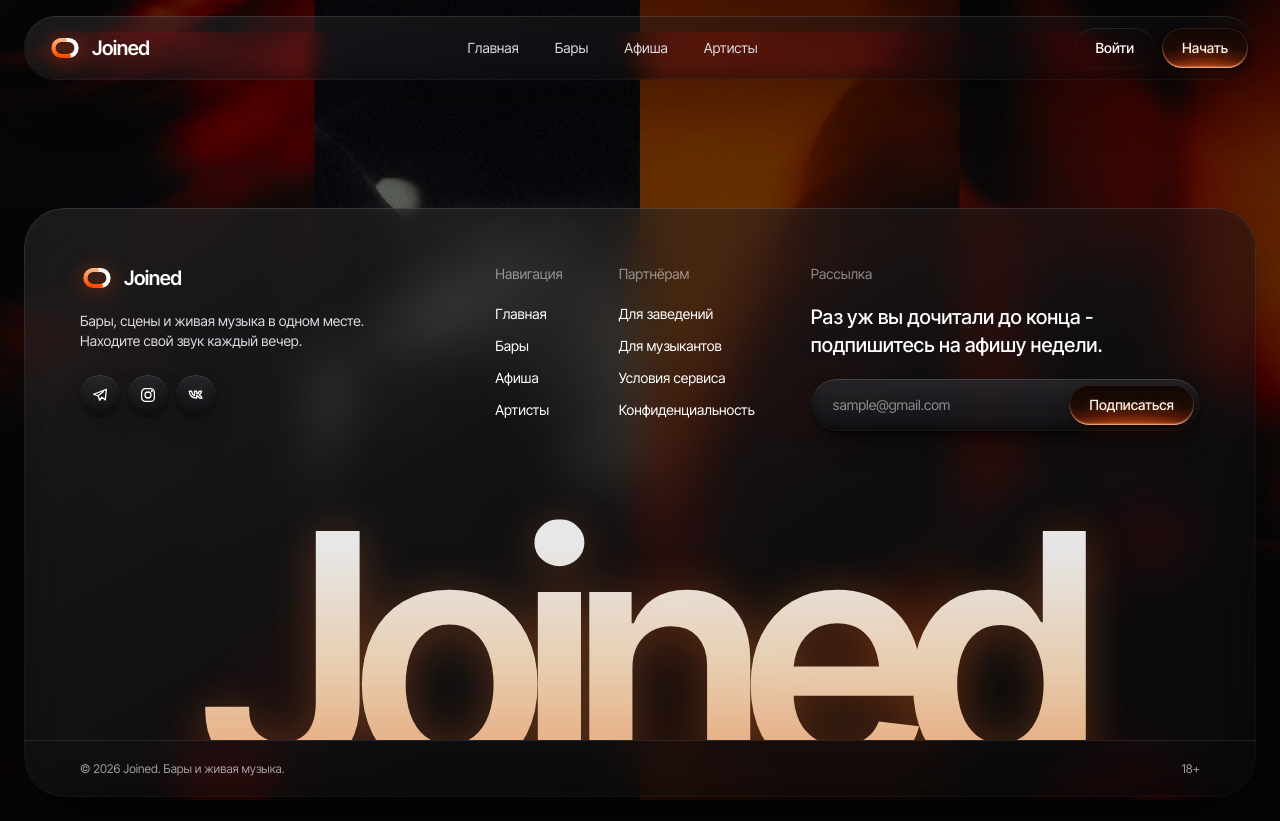
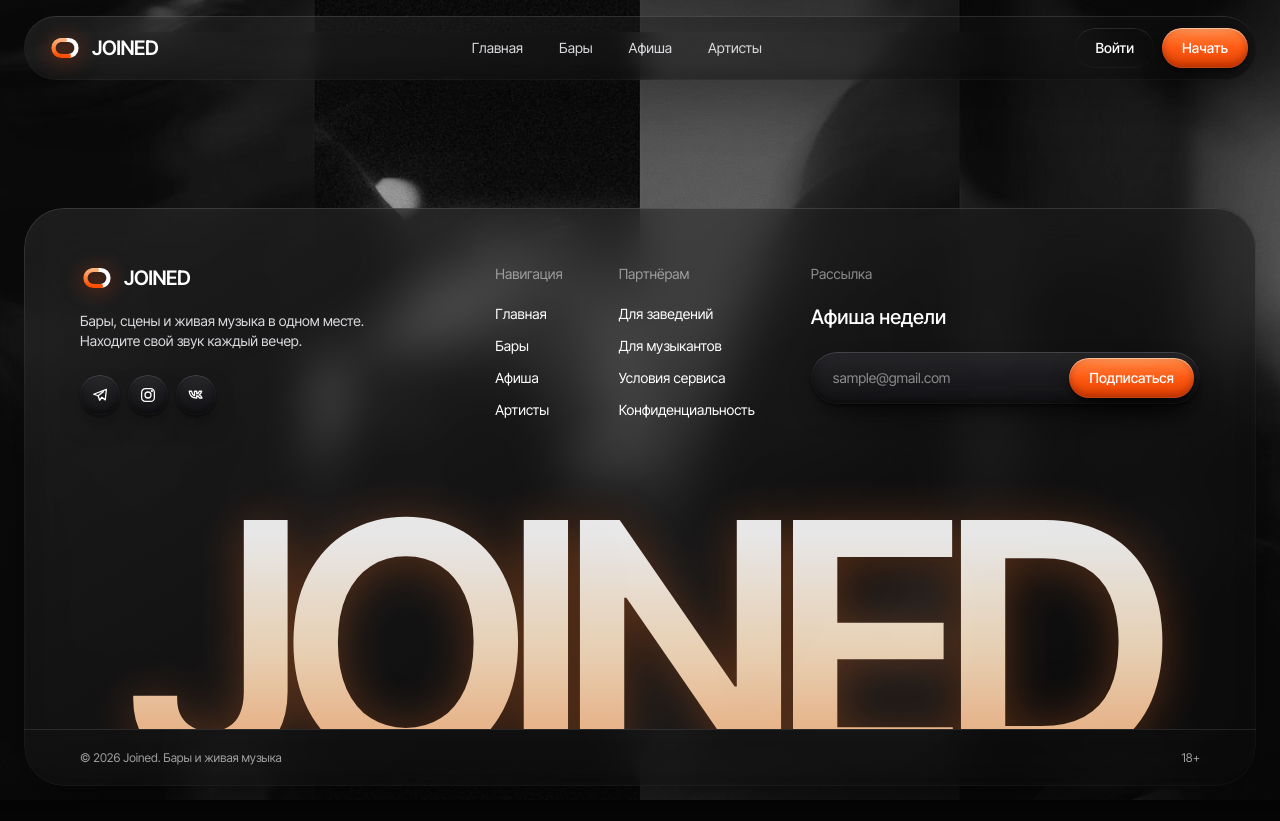
Before and after one commit to kxxdree/jnd-new, a Nuxt app: page /home/ui/HomePage in a window 1280 px wide. Built offline with nearby package versions, Linux system fonts and the light colour scheme.

Commit message:
feat: wip

```diff
--- a/app/styles/main.css
+++ b/app/styles/main.css
@@ -50,18 +50,17 @@
   /* вдавленный элемент (бейдж, поле, дорожка) */
   --lg-sunken: rgb(0 0 0 / 0.34);
   --lg-sunken-shadow: inset 0 2px 4px rgb(0 0 0 / 0.55), inset 0 -1px 0 rgb(255 255 255 / 0.035);
-  /* акцент: тёмное стекло, которое светится оранжевым изнутри снизу */
-  --lg-rim-warm: linear-gradient(180deg, rgb(255 255 255 / 0.07), rgb(255 255 255 / 0.02) 40%, rgb(255 140 80 / 0.28) 82%, rgb(255 196 150 / 0.6));
+  /* акцент: объёмный «жидкий» оранжевый */
+  --lg-rim-warm: linear-gradient(180deg, rgb(255 225 200 / 0.45), rgb(255 255 255 / 0.06) 40%, rgb(255 255 255 / 0) 70%, rgb(255 190 150 / 0.12));
   --accent-fill:
-    radial-gradient(130% 120% at 50% 140%, rgb(255 168 100 / 0.95), rgb(242 88 22 / 0.7) 32%, rgb(150 40 8 / 0.35) 58%, transparent 78%),
-    linear-gradient(180deg, #120705, #1c0b05 55%, #2a1006);
+    radial-gradient(110% 80% at 50% -20%, rgb(255 255 255 / 0.22), transparent 55%),
+    linear-gradient(180deg, #ff8a45, #ff5a14 50%, #e44000);
   --accent-shadow:
-    inset 0 -1.5px 2px rgb(255 190 140 / 0.55),
-    inset 0 1px 1px rgb(255 255 255 / 0.04),
-    0 2px 3px rgb(0 0 0 / 0.5),
-    0 12px 28px -10px rgb(0 0 0 / 0.85),
-    0 10px 26px -14px rgb(255 100 30 / 0.45);
-  --accent-ink: #fff1e6;
+    inset 0 1px 1px rgb(255 235 215 / 0.3),
+    inset 0 -3px 8px rgb(110 25 0 / 0.5),
+    0 2px 3px rgb(0 0 0 / 0.45),
+    0 12px 28px -10px rgb(0 0 0 / 0.85);
+  --accent-ink: #ffffff;
 }
 
 @layer base {
@@ -241,14 +240,13 @@
     color: var(--accent-ink);
     background: var(--accent-fill);
     box-shadow: var(--accent-shadow);
-    text-shadow: 0 1px 8px rgb(255 120 50 / 0.35);
   }
   .btn-primary:hover:not(:disabled) {
-    filter: brightness(1.18) saturate(1.05);
+    filter: brightness(1.08);
   }
   .btn-primary:active:not(:disabled),
   .pill-active:active {
-    box-shadow: inset 0 2px 6px rgb(0 0 0 / 0.6), inset 0 -1px 2px rgb(255 190 140 / 0.4), 0 1px 2px rgb(0 0 0 / 0.5);
+    box-shadow: inset 0 2px 6px rgb(110 25 0 / 0.55), 0 1px 2px rgb(0 0 0 / 0.5);
   }
 
   .btn-dark {
--- a/src/shared/ui/UiBackdrop.vue
+++ b/src/shared/ui/UiBackdrop.vue
@@ -8,10 +8,10 @@
 
 <template>
   <div class="pointer-events-none fixed inset-0 -z-10 overflow-hidden bg-ink [transform:translateZ(0)]" aria-hidden="true">
-    <img :src="background" alt="" fetchpriority="high" decoding="async" class="absolute inset-0 h-full w-full object-cover" />
+    <img :src="background" alt="" fetchpriority="high" decoding="async" class="absolute inset-0 h-full w-full object-cover grayscale" />
 
-    <div class="absolute inset-0 bg-black/55" />
-    <div class="absolute inset-0 bg-[radial-gradient(120%_90%_at_50%_40%,transparent_35%,rgb(5_2_1/0.8)_100%)]" />
+    <div class="absolute inset-0 bg-black/25" />
+    <div class="absolute inset-0 bg-[radial-gradient(120%_90%_at_50%_40%,transparent_40%,rgb(5_5_5/0.6)_100%)]" />
 
     <div class="absolute inset-0 opacity-[0.12] mix-blend-overlay" :style="{ backgroundImage: grain }" />
   </div>
--- a/src/shared/ui/UiLogo.vue
+++ b/src/shared/ui/UiLogo.vue
@@ -14,6 +14,6 @@ withDefaults(defineProps<{ to?: string; mark?: boolean }>(), { to: '/', mark: fa
       <path d="M13 3h7.5a8 8 0 0 1 0 16H17" stroke="currentColor" stroke-width="4.2" stroke-linecap="round" />
       <path d="M21 19h-7.5a8 8 0 0 1 0-16H17" stroke="url(#logo-o)" stroke-width="4.2" stroke-linecap="round" />
     </svg>
-    <span v-if="!mark" class="text-xl font-semibold tracking-tight">Joined</span>
+    <span v-if="!mark" class="text-xl font-semibold tracking-tight">JOINED</span>
   </NuxtLink>
 </template>
--- a/src/widgets/footer/ui/AppFooter.vue
+++ b/src/widgets/footer/ui/AppFooter.vue
@@ -1,24 +1,24 @@
 <script setup lang="ts">
-import { NewsletterForm } from '@features/newsletter'
-import { UiIcon, UiLogo } from '@shared/ui'
+import { NewsletterForm } from "@features/newsletter";
+import { UiIcon, UiLogo } from "@shared/ui";
 
 const nav = [
-  { to: '/', label: 'Главная' },
-  { to: '/venues', label: 'Бары' },
-  { to: '/events', label: 'Афиша' },
-  { to: '/artists', label: 'Артисты' },
-]
+  { to: "/", label: "Главная" },
+  { to: "/venues", label: "Бары" },
+  { to: "/events", label: "Афиша" },
+  { to: "/artists", label: "Артисты" },
+];
 const partners = [
-  { to: '/register?role=venue', label: 'Для заведений' },
-  { to: '/register?role=artist', label: 'Для музыкантов' },
-  { to: '/rules', label: 'Условия сервиса' },
-  { to: '/rules#privacy', label: 'Конфиденциальность' },
-]
+  { to: "/register?role=venue", label: "Для заведений" },
+  { to: "/register?role=artist", label: "Для музыкантов" },
+  { to: "/rules", label: "Условия сервиса" },
+  { to: "/rules#privacy", label: "Конфиденциальность" },
+];
 const socials = [
-  { icon: 'telegram', label: 'Telegram' },
-  { icon: 'instagram', label: 'Instagram' },
-  { icon: 'vk', label: 'VK' },
-]
+  { icon: "telegram", label: "Telegram" },
+  { icon: "instagram", label: "Instagram" },
+  { icon: "vk", label: "VK" },
+];
 </script>
 
 <template>
@@ -36,30 +36,34 @@ const socials = [
           <div>
             <h3 class="mb-5 text-sm text-white/50">Навигация</h3>
             <ul class="space-y-3 text-sm">
-              <li v-for="l in nav" :key="l.label"><NuxtLink :to="l.to" class="transition-colors hover:text-sand">{{ l.label }}</NuxtLink></li>
+              <li v-for="l in nav" :key="l.label">
+                <NuxtLink :to="l.to" class="transition-colors hover:text-sand">{{ l.label }}</NuxtLink>
+              </li>
             </ul>
           </div>
           <div>
             <h3 class="mb-5 text-sm text-white/50">Партнёрам</h3>
             <ul class="space-y-3 text-sm">
-              <li v-for="l in partners" :key="l.label"><NuxtLink :to="l.to" class="transition-colors hover:text-sand">{{ l.label }}</NuxtLink></li>
+              <li v-for="l in partners" :key="l.label">
+                <NuxtLink :to="l.to" class="transition-colors hover:text-sand">{{ l.label }}</NuxtLink>
+              </li>
             </ul>
           </div>
         </div>
         <div>
           <h3 class="mb-5 text-sm text-white/50">Рассылка</h3>
-          <p class="mb-5 text-xl leading-snug font-medium">Раз уж вы дочитали до конца - подпишитесь на афишу недели.</p>
+          <p class="mb-5 text-xl leading-snug font-medium">Афиша недели</p>
           <NewsletterForm />
         </div>
       </div>
 
       <!-- Гигантский стеклянный вордмарк -->
       <div class="pointer-events-none relative -mt-4 select-none overflow-hidden text-center" aria-hidden="true">
-        <span class="text-liquid block translate-y-[18%] text-[27vw] leading-[0.8] font-semibold tracking-[-0.07em] opacity-90 lg:text-[21rem]">Joined</span>
+        <span class="text-liquid block translate-y-[18%] text-[27vw] leading-[0.8] font-semibold tracking-[-0.07em] opacity-90 lg:text-[21rem]">JOINED</span>
       </div>
 
       <div class="relative flex flex-wrap justify-between gap-2 border-t border-line px-6 py-5 text-xs text-white/60 sm:px-10 lg:px-14">
-        <span>© {{ new Date().getFullYear() }} Joined. Бары и живая музыка.</span>
+        <span>© {{ new Date().getFullYear() }} Joined. Бары и живая музыка</span>
         <span>18+</span>
       </div>
     </div>
```
